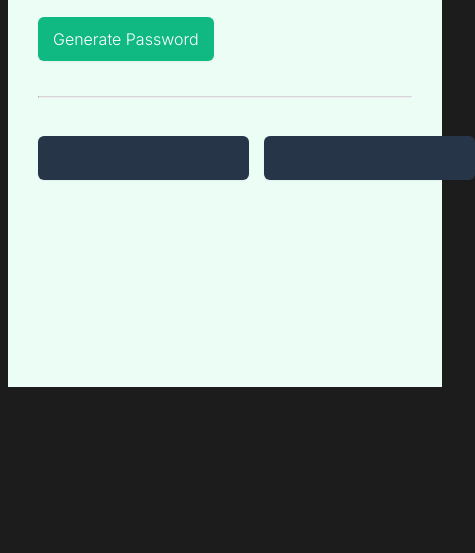
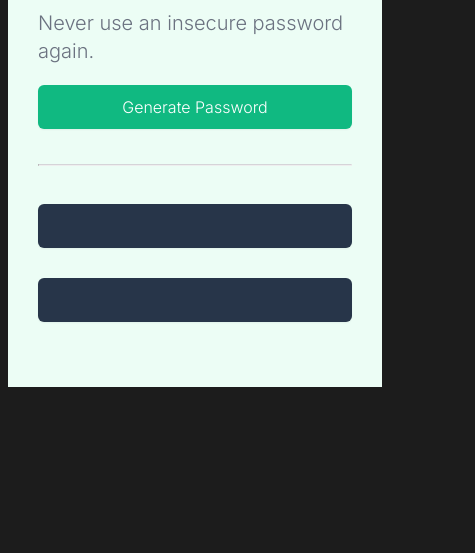
Before and after one commit to JosemaAD/Password-Generator, a plain HTML site: page index.html in a window 390 px wide. Shown: the part 291-844 px from the top of the page, 475 px wide, since content can reach past the window. Drawn offline with Linux system fonts and the light colour scheme.

Commit message:
Responsive errors

```diff
--- a/style_dark.css
+++ b/style_dark.css
@@ -104,6 +104,16 @@ button:hover{
 **/
 @media (max-width: 550px) {
     section{
+        max-width: 100%;
+        width: auto;
+    }
+    .password-first-opt{
         width: 100%;
     }
-  }
+    button, input{
+        min-width: 100%
+    }
+    .password-options{
+        display: block;
+    }
+}
--- a/style_light.css
+++ b/style_light.css
@@ -18,7 +18,7 @@ hr{
 }
 
 section{
-    display: block;
+
     margin: 0 auto;
     width: 550px;
     height: 550px;
@@ -65,7 +65,6 @@ button, input{
     padding: 10px 15px;
     border: none;
     transition: 0.5s;
-    display: block;
 }
 
 button:hover{
@@ -104,9 +103,16 @@ button:hover{
 **/
 @media (max-width: 550px) {
     section{
-        width: 100%;
+        max-width: 100%;
+        width: auto;
     }
     .password-first-opt{
         width: 100%;
     }
-  }
+    button, input{
+        min-width: 100%
+    }
+    .password-options{
+        display: block;
+    }
+}
```
